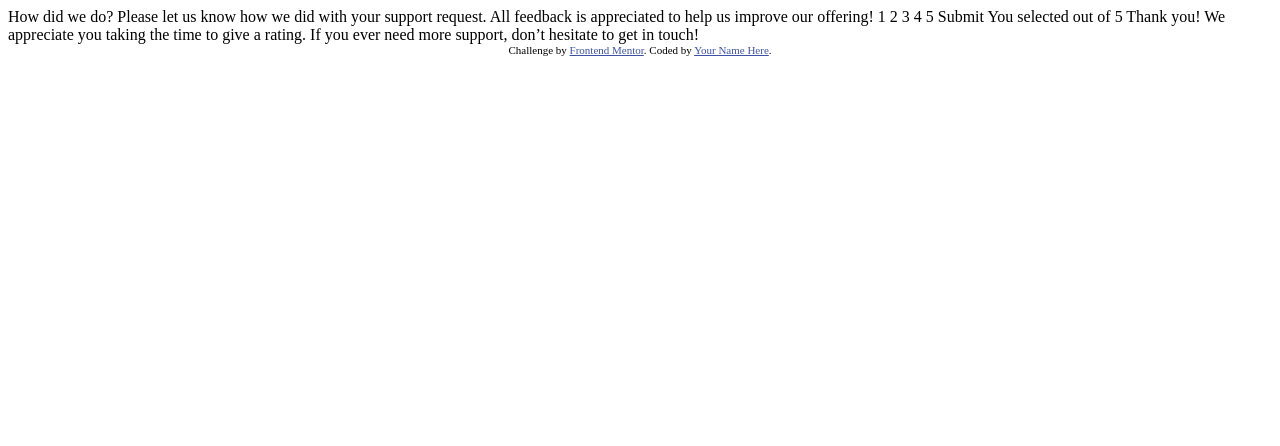
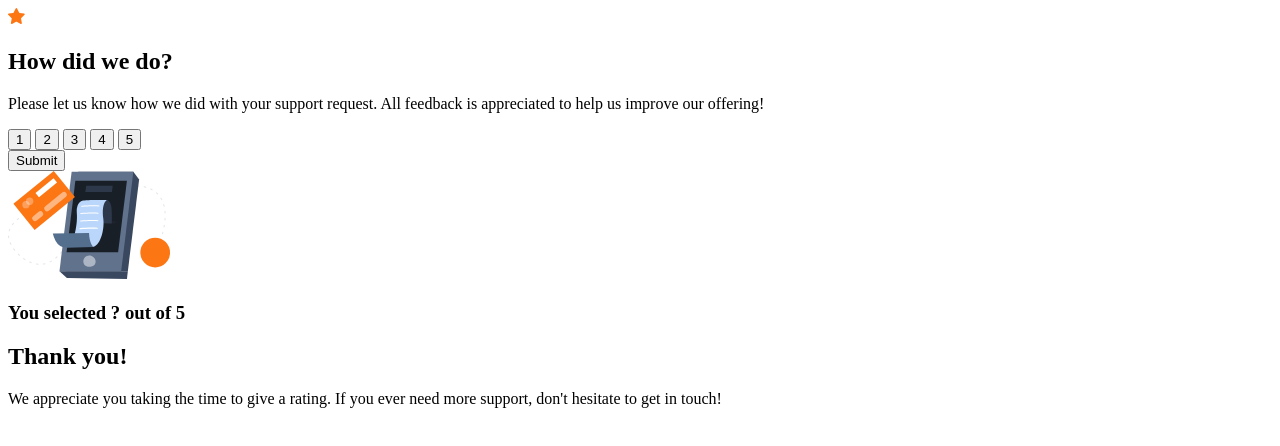
Before and after one commit to TheCRIS69/interactive-rating-component, a plain HTML site: page index.html in a window 1280 px wide. Drawn offline with Linux system fonts and the light colour scheme.

Commit message:
HTML -> Made the structure of the page & added the elements needed

```diff
--- a/index.html
+++ b/index.html
@@ -3,47 +3,44 @@
 <head>
   <meta charset="UTF-8">
   <meta name="viewport" content="width=device-width, initial-scale=1.0"> <!-- displays site properly based on user's device -->
+  <link rel="icon" type="image/png" sizes="32x32" href="./images/favicon-32x32.png">
+  <title>Frontend Mentor | Interactive rating component</title>
+  <link rel="stylesheet" href="style.css">
+  <script src="script.js" defer></script>
 
-  <link rel="icon" type="image/png" sizes="32x32" href="./images/favicon-32x32.png">
+</head>
 
-  <title>Frontend Mentor | Interactive rating component</title>
+<body>
+<main>
 
-  <!-- Feel free to remove these styles or customise in your own stylesheet 👍 -->
-  <style>
-    .attribution { font-size: 11px; text-align: center; }
-    .attribution a { color: hsl(228, 45%, 44%); }
-  </style>
-</head>
-<body>
+  <section class="rating-start">
+    <div class="rating__star-icon">
+      <img src="./images/icon-star.svg" alt="A icon with a star">
+    </div>
+    <h1 class="title start">How did we do?</h1>
+    <p class="description start">Please let us know how we did with your support request. All feedback is appreciated
+    to help us improve our offering!</p>
 
-  <!-- Rating state start -->
-
-  How did we do?
-
-  Please let us know how we did with your support request. All feedback is appreciated
-  to help us improve our offering!
-
-  1 2 3 4 5
-
-  Submit
-
-  <!-- Rating state end -->
-
-  <!-- Thank you state start -->
-
-  You selected <!-- Add rating here --> out of 5
-
-  Thank you!
-
-  We appreciate you taking the time to give a rating. If you ever need more support,
-  don’t hesitate to get in touch!
-
-  <!-- Thank you state end -->
+    <div class="rating__options">
+      <button class="button">1</button>
+      <button class="button">2</button>
+      <button class="button">3</button>
+      <button class="button">4</button>
+      <button class="button">5</button>
+    </div>
+    <button class="rating__submit">Submit</button>
+  </section>
 
 
-  <div class="attribution">
-    Challenge by <a href="https://www.frontendmentor.io?ref=challenge" target="_blank">Frontend Mentor</a>.
-    Coded by <a href="#">Your Name Here</a>.
-  </div>
+  <section class="rating-end">
+    <img src="./images/illustration-thank-you.svg">
+    <h3 class="rating__choose">You selected <span>?</span> out of 5</h3>
+    <h1 class="title end">Thank you!</h1>
+    <p class="description end">We appreciate you taking the time to give a rating. If you ever need more support,
+    don't hesitate to get in touch!</p>
+  </section>
+
+
+</main>
 </body>
 </html>
```
